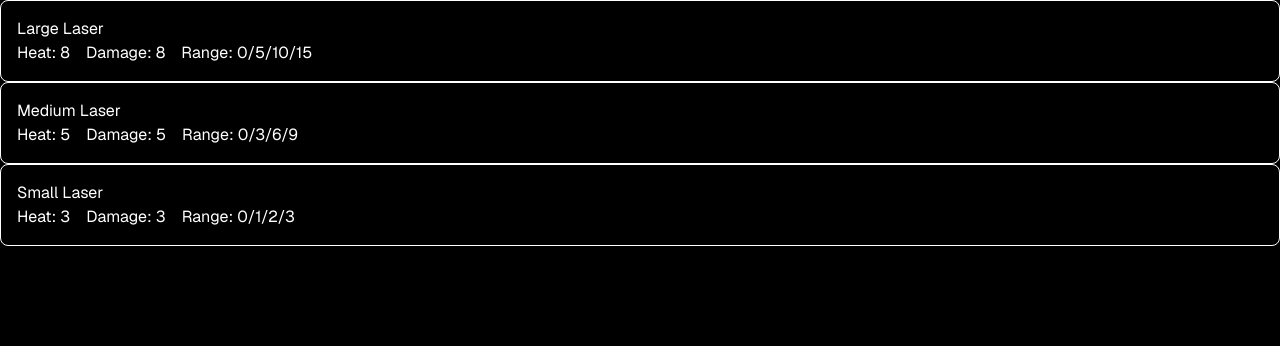
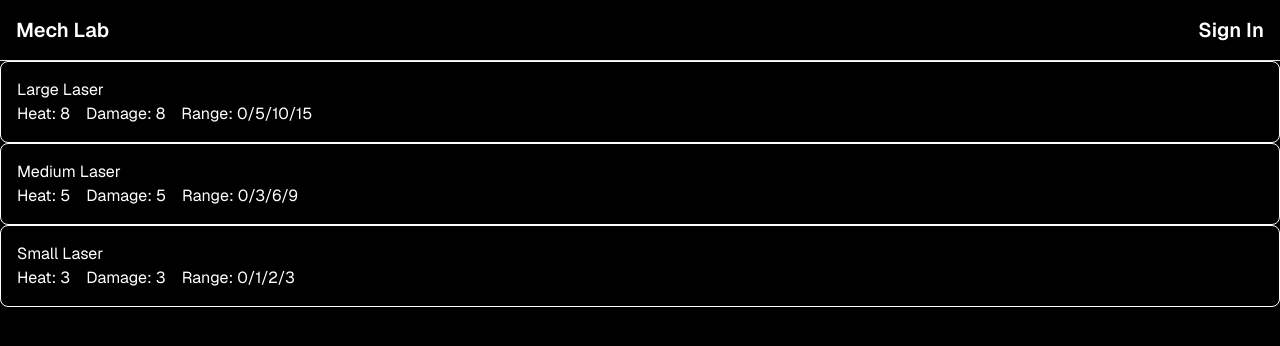
Before and after one commit to ecarlste/bt-mechlab, a Next.js app: page / in a window 1280 px wide. Shown: the top 346 px of the page. Built offline with nearby package versions, Linux system fonts and the light colour scheme.

Commit message:
added basic top nav placeholder

```diff
--- a/src/app/layout.tsx
+++ b/src/app/layout.tsx
@@ -9,12 +9,24 @@ export const metadata: Metadata = {
   icons: [{ rel: "icon", url: "/favicon.ico" }],
 };
 
+function TopNav() {
+  return (
+    <nav className="flex w-full items-center justify-between border-b p-4 text-xl font-semibold">
+      <div>Mech Lab</div>
+      <div>Sign In</div>
+    </nav>
+  );
+}
+
 export default function RootLayout({
   children,
 }: Readonly<{ children: React.ReactNode }>) {
   return (
     <html lang="en" className={`${GeistSans.variable}`}>
-      <body>{children}</body>
+      <body>
+        <TopNav />
+        {children}
+      </body>
     </html>
   );
 }
```
Also changed, not shown: 1 other file (tests, documents, lock files or other folders).
